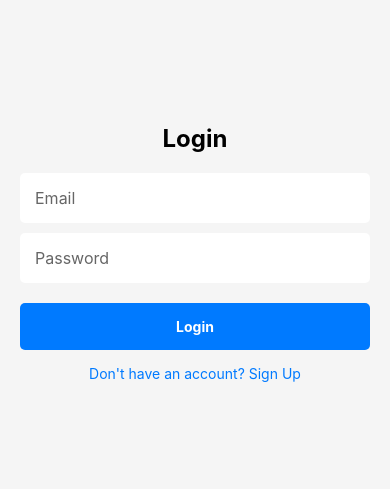
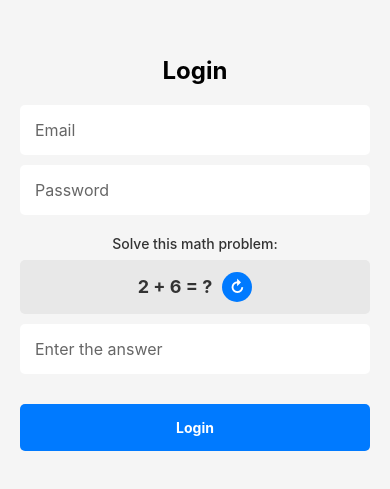
Before and after one commit to ryujihub/HARDWARE-Mobile, a React Native app: screen /Login in a window 390 px wide. Shown: the part 169-658 px from the top of the page. Built offline with nearby package versions, Linux system fonts and the light colour scheme; no server answers.

Commit message:
`Removed SignUpScreen and added captcha functionality to LoginScreen`

```diff
--- a/App.js
+++ b/App.js
@@ -10,7 +10,7 @@ import HomeScreen from './src/screens/HomeScreen';
 import InventoryScreen from './src/screens/InventoryScreen';
 import LoginScreen from './src/screens/LoginScreen';
 import SettingsScreen from './src/screens/SettingsScreen';
-import SignUpScreen from './src/screens/SignUpScreen';
+
 
 const Stack = createNativeStackNavigator();
 
@@ -86,7 +86,6 @@ export default function App() {
           // Non-authenticated stack
           <>
             <Stack.Screen name="Login" component={LoginScreen} options={{ headerShown: false }} />
-            <Stack.Screen name="SignUp" component={SignUpScreen} options={{ headerShown: false }} />
           </>
         )}
       </Stack.Navigator>
--- a/src/navigation/AppNavigator.js
+++ b/src/navigation/AppNavigator.js
@@ -9,7 +9,7 @@ import LoginScreen from '../screens/LoginScreen';
 import ProfileScreen from '../screens/ProfileScreen';
 import SalesDetails from '../screens/SalesDetails';
 import SettingsScreen from '../screens/SettingsScreen';
-import SignUpScreen from '../screens/SignUpScreen';
+
 
 const Stack = createStackNavigator();
 const Tab = createBottomTabNavigator();
@@ -59,7 +59,6 @@ export default function AppNavigator() {
         }}
       >
         <Stack.Screen name="Login" component={LoginScreen} options={{ headerShown: false }} />
-        <Stack.Screen name="SignUp" component={SignUpScreen} options={{ headerShown: false }} />
         <Stack.Screen name="Main" component={MainTabs} options={{ headerShown: false }} />
         <Stack.Screen
           name="SalesDetails"
--- a/src/screens/LoginScreen.js
+++ b/src/screens/LoginScreen.js
@@ -1,4 +1,4 @@
-import { useState } from 'react';
+import { useEffect, useState } from 'react';
 import {
   ActivityIndicator,
   Alert,
@@ -14,10 +14,37 @@ export default function LoginScreen({ navigation }) {
   const [email, setEmail] = useState('');
   const [password, setPassword] = useState('');
   const [loading, setLoading] = useState(false);
+  const [captchaText, setCaptchaText] = useState('');
+  const [captchaInput, setCaptchaInput] = useState('');
+  const [num1, setNum1] = useState(0);
+  const [num2, setNum2] = useState(0);
+
+  // Generate captcha numbers on component mount
+  useEffect(() => {
+    generateCaptcha();
+  }, []);
+
+  const generateCaptcha = () => {
+    const number1 = Math.floor(Math.random() * 10) + 1;
+    const number2 = Math.floor(Math.random() * 10) + 1;
+    setNum1(number1);
+    setNum2(number2);
+    setCaptchaText(`${number1} + ${number2}`);
+    setCaptchaInput('');
+  };
 
   const handleLogin = async () => {
-    if (!email || !password) {
+    if (!email || !password || !captchaInput) {
       Alert.alert('Error', 'Please fill in all fields');
+      return;
+    }
+
+    // Validate captcha
+    const correctAnswer = num1 + num2;
+    const userAnswer = parseInt(captchaInput);
+    if (userAnswer !== correctAnswer) {
+      Alert.alert('Error', 'Incorrect captcha answer. Please try again.');
+      generateCaptcha(); // Generate new captcha on failure
       return;
     }
 
@@ -93,13 +120,31 @@ export default function LoginScreen({ navigation }) {
         autoComplete="password"
       />
 
+      {/* Captcha Section */}
+      <View style={styles.captchaContainer}>
+        <Text style={styles.captchaLabel}>Solve this math problem:</Text>
+        <View style={styles.captchaDisplay}>
+          <Text style={styles.captchaText}>{captchaText} = ?</Text>
+          <TouchableOpacity style={styles.refreshButton} onPress={generateCaptcha}>
+            <Text style={styles.refreshText}>↻</Text>
+          </TouchableOpacity>
+        </View>
+        <TextInput
+          style={styles.input}
+          placeholder="Enter the answer"
+          placeholderTextColor="#666666"
+          value={captchaInput}
+          onChangeText={setCaptchaInput}
+          keyboardType="numeric"
+          maxLength={2}
+        />
+      </View>
+
       <TouchableOpacity style={styles.button} onPress={handleLogin}>
         <Text style={styles.buttonText}>Login</Text>
       </TouchableOpacity>
 
-      <TouchableOpacity style={styles.linkButton} onPress={() => navigation.navigate('SignUp')}>
-        <Text style={styles.linkText}>Don&apos;t have an account? Sign Up</Text>
-      </TouchableOpacity>
+
     </View>
   );
 }
@@ -148,4 +193,43 @@ const styles = StyleSheet.create({
     marginTop: 10,
     textAlign: 'center',
   },
+  captchaContainer: {
+    marginTop: 10,
+    marginBottom: 10,
+  },
+  captchaLabel: {
+    fontSize: 14,
+    color: '#333333',
+    marginBottom: 8,
+    textAlign: 'center',
+    fontWeight: '500',
+  },
+  captchaDisplay: {
+    flexDirection: 'row',
+    justifyContent: 'center',
+    alignItems: 'center',
+    backgroundColor: '#e8e8e8',
+    padding: 12,
+    borderRadius: 5,
+    marginBottom: 10,
+  },
+  captchaText: {
+    fontSize: 18,
+    fontWeight: 'bold',
+    color: '#333333',
+    marginRight: 10,
+  },
+  refreshButton: {
+    backgroundColor: '#007AFF',
+    borderRadius: 15,
+    width: 30,
+    height: 30,
+    justifyContent: 'center',
+    alignItems: 'center',
+  },
+  refreshText: {
+    color: 'white',
+    fontSize: 16,
+    fontWeight: 'bold',
+  },
 });
--- a/src/screens/SignUpScreen.js
+++ /dev/null
@@ -1,179 +0,0 @@
-import { useState } from 'react';
-import {
-  ActivityIndicator,
-  Alert,
-  StyleSheet,
-  Text,
-  TextInput,
-  TouchableOpacity,
-  View,
-} from 'react-native';
-import { db, signUp } from '../config/firebase';
-
-export default function SignUpScreen({ navigation }) {
-  const [email, setEmail] = useState('');
-  const [username, setUsername] = useState('');
-  const [password, setPassword] = useState('');
-  const [confirmPassword, setConfirmPassword] = useState('');
-  const [loading, setLoading] = useState(false);
-
-  const handleSignUp = async () => {
-    if (!username || !email || !password || !confirmPassword) {
-      Alert.alert('Error', 'Please fill in all fields');
-      return;
-    }
-
-    if (password !== confirmPassword) {
-      Alert.alert('Error', 'Passwords do not match');
-      return;
-    }
-
-    if (password.length < 6) {
-      Alert.alert('Error', 'Password must be at least 6 characters long');
-      return;
-    }
-
-    setLoading(true);
-    try {
-      const user = await signUp(email, password);
-      // Update auth profile displayName and save a users document
-      try {
-        if (user) {
-          await user.updateProfile?.({ displayName: username });
-          // Save user doc in Firestore for reliable username storage
-          await db.collection('users').doc(user.uid).set({
-            username,
-            email,
-            createdAt: new Date(),
-          });
-        }
-      } catch (profileError) {
-        console.error('Failed to save username/profile:', profileError);
-      }
-      Alert.alert('Success', 'Account created successfully!', [
-        {
-          text: 'OK',
-          onPress: () => navigation.navigate('Login'),
-        },
-      ]);
-    } catch (error) {
-      let errorMessage = 'Failed to create account';
-      if (error.code === 'auth/email-already-in-use') {
-        errorMessage = 'This email is already registered';
-      } else if (error.code === 'auth/invalid-email') {
-        errorMessage = 'Invalid email address';
-      } else if (error.code === 'auth/weak-password') {
-        errorMessage = 'Password is too weak';
-      }
-      Alert.alert('Error', errorMessage);
-    } finally {
-      setLoading(false);
-    }
-  };
-
-  if (loading) {
-    return (
-      <View style={styles.container}>
-        <ActivityIndicator size="large" color="#007AFF" />
-        <Text style={styles.loadingText}>Creating your account...</Text>
-      </View>
-    );
-  }
-
-  return (
-    <View style={styles.container}>
-      <Text style={styles.title}>Create Account</Text>
-
-      <TextInput
-        style={styles.input}
-        placeholder="Email"
-        placeholderTextColor="#666666"
-        value={email}
-        onChangeText={setEmail}
-        keyboardType="email-address"
-        autoCapitalize="none"
-      />
-
-      <TextInput
-        style={styles.input}
-        placeholder="Username"
-        placeholderTextColor="#666666"
-        value={username}
-        onChangeText={setUsername}
-        autoCapitalize="words"
-      />
-
-      <TextInput
-        style={styles.input}
-        placeholder="Password"
-        placeholderTextColor="#666666"
-        value={password}
-        onChangeText={setPassword}
-        secureTextEntry
-      />
-
-      <TextInput
-        style={styles.input}
-        placeholder="Confirm Password"
-        placeholderTextColor="#666666"
-        value={confirmPassword}
-        onChangeText={setConfirmPassword}
-        secureTextEntry
-      />
-
-      <TouchableOpacity style={styles.button} onPress={handleSignUp}>
-        <Text style={styles.buttonText}>Sign Up</Text>
-      </TouchableOpacity>
-
-      <TouchableOpacity style={styles.linkButton} onPress={() => navigation.navigate('Login')}>
-        <Text style={styles.linkText}>Already have an account? Login</Text>
-      </TouchableOpacity>
-    </View>
-  );
-}
-
-const styles = StyleSheet.create({
-  container: {
-    flex: 1,
-    justifyContent: 'center',
-    padding: 20,
-    backgroundColor: '#f5f5f5',
-  },
-  title: {
-    fontSize: 24,
-    fontWeight: 'bold',
-    marginBottom: 20,
-    textAlign: 'center',
-  },
-  input: {
-    backgroundColor: 'white',
-    padding: 15,
-    borderRadius: 5,
-    marginBottom: 10,
-    color: '#333333',
-    fontSize: 16,
-    fontFamily: 'System',
-  },
-  button: {
-    backgroundColor: '#007AFF',
-    padding: 15,
-    borderRadius: 5,
-    marginTop: 10,
-  },
-  buttonText: {
-    color: 'white',
-    textAlign: 'center',
-    fontWeight: 'bold',
-  },
-  linkButton: {
-    marginTop: 15,
-  },
-  linkText: {
-    color: '#007AFF',
-    textAlign: 'center',
-  },
-  loadingText: {
-    marginTop: 10,
-    textAlign: 'center',
-  },
-});
```
